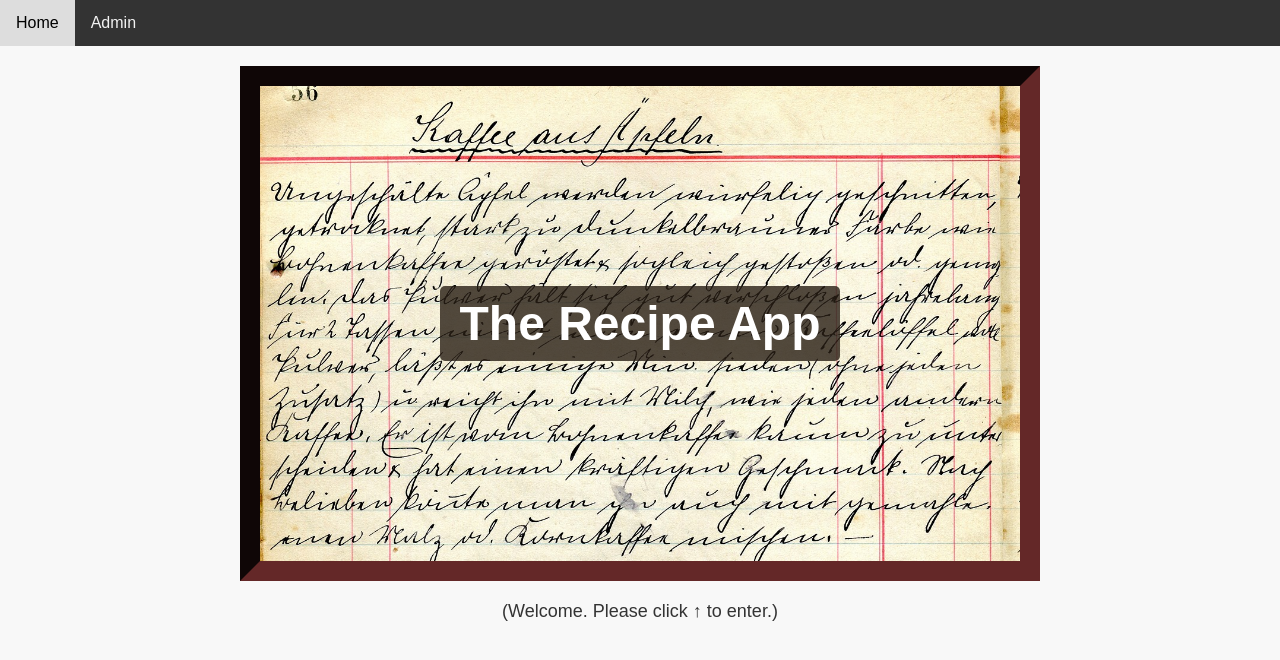
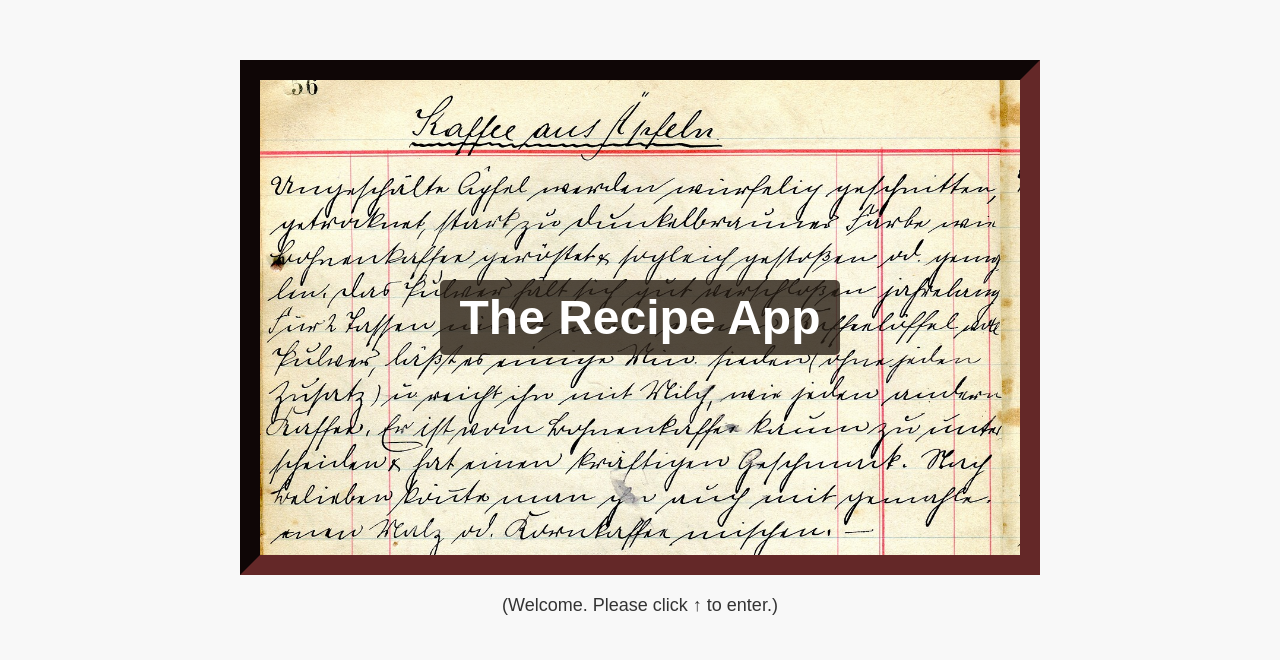
Before and after one commit to RaedanGroup/recipe_app, a Django app: page / in a window 1280 px wide. Shown: the top 660 px of the page. Run offline with Django 4.2, Linux system fonts and the light colour scheme.

Commit message:
removed navbar from home screen

```diff
--- a/src/recipes/templates/recipes/recipes_home.html
+++ b/src/recipes/templates/recipes/recipes_home.html
@@ -43,6 +43,7 @@
             background-size: cover;
             background-position: center;
             padding: 200px 0;
+            margin-top: 5%;
             cursor: pointer;
             border: rgba(100, 40, 40);
             border-width: 20px;
@@ -65,10 +66,6 @@
     </style>
 </head>
 <body>
-    <div class="navbar">
-        <a href="{% url 'recipes:home' %}">Home</a>
-        <a href="/admin/">Admin</a>
-    </div>
     <div class="container">
         <div id="clickable-header" class="header">
             <h1>The Recipe App</h1>
```
